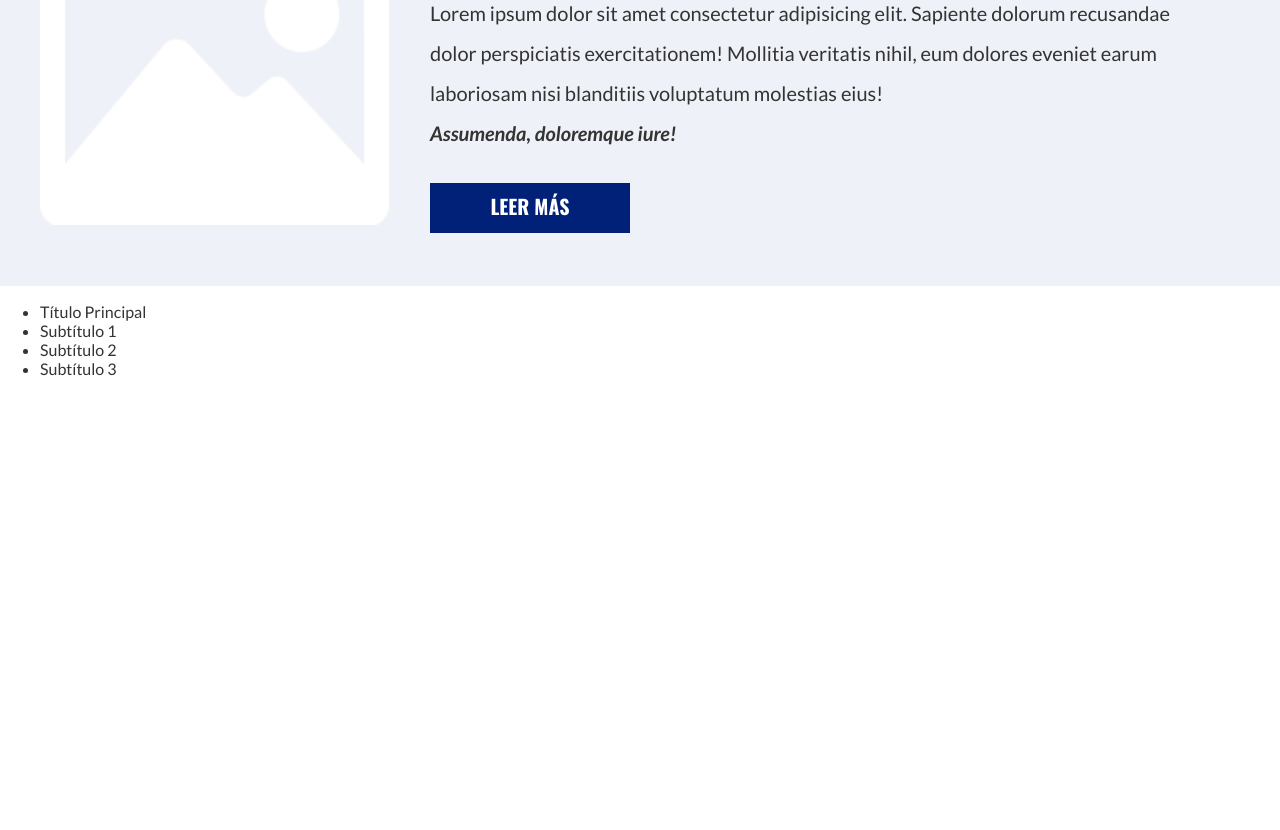
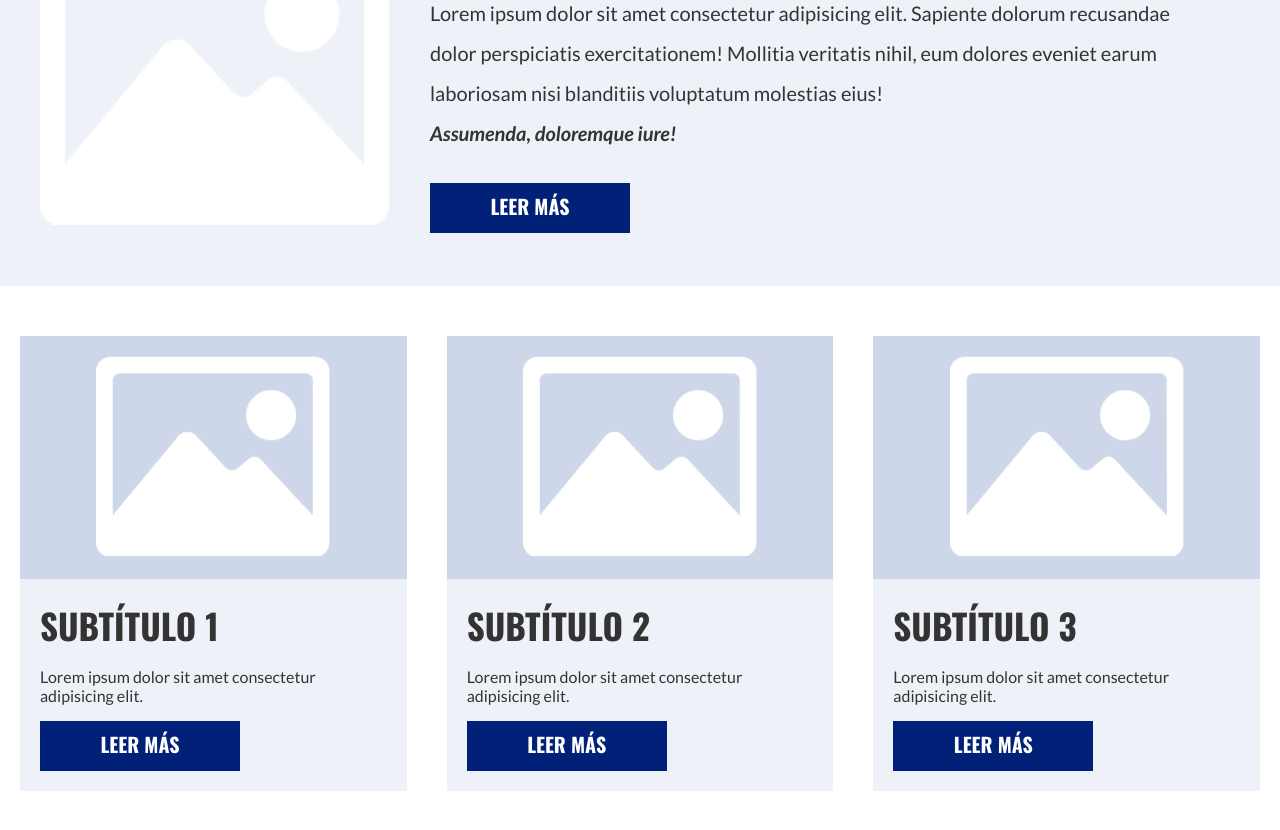
Before and after one commit to jannerymbf/Preprocesadores-Pug-PlatziGames, a website: page landing.pug in a window 1280 px wide. Shown: the part 214-1044 px from the top of the page. Before the commit the page ends 800 px from the top, so only its background shows below. Drawn offline with nearby package versions, Linux system fonts and the light colour scheme; files that its build step writes are made by us from their sources.

Commit message:
Add mixins

```diff
--- a/landing.pug
+++ b/landing.pug
@@ -1,6 +1,14 @@
 -var title = "Título Principal"
 -var titles = ["Título Principal", "Subtítulo 1", "Subtítulo 2", "Subtítulo 3"]
 -var user = "David"
+mixin box(image, tit, content)
+	.caja
+				.caja__imagen: img(src="images/"+image)
+				.caja__contenido
+					h3 #{tit}
+					p #{content}
+					a.boton Leer más
+
 doctype html
 html
 	head
@@ -21,6 +29,7 @@ html
 					| Lorem ipsum dolor sit amet consectetur adipisicing elit. Sapiente dolorum recusandae dolor perspiciatis exercitationem! Mollitia veritatis nihil, eum dolores eveniet earum laboriosam nisi blanditiis voluptatum molestias eius!
 					span Assumenda, doloremque iure!
 				a.boton Leer más
-		ul
-			each title in titles
-				li #{title}
+		main.contenido
+			+box('imagen.png', titles[1], 'Lorem ipsum dolor sit amet consectetur adipisicing elit.')
+			+box('imagen.png', titles[2], 'Lorem ipsum dolor sit amet consectetur adipisicing elit.')
+			+box('imagen.png', titles[3], 'Lorem ipsum dolor sit amet consectetur adipisicing elit.')
```
Also changed, not shown: landing.html.
